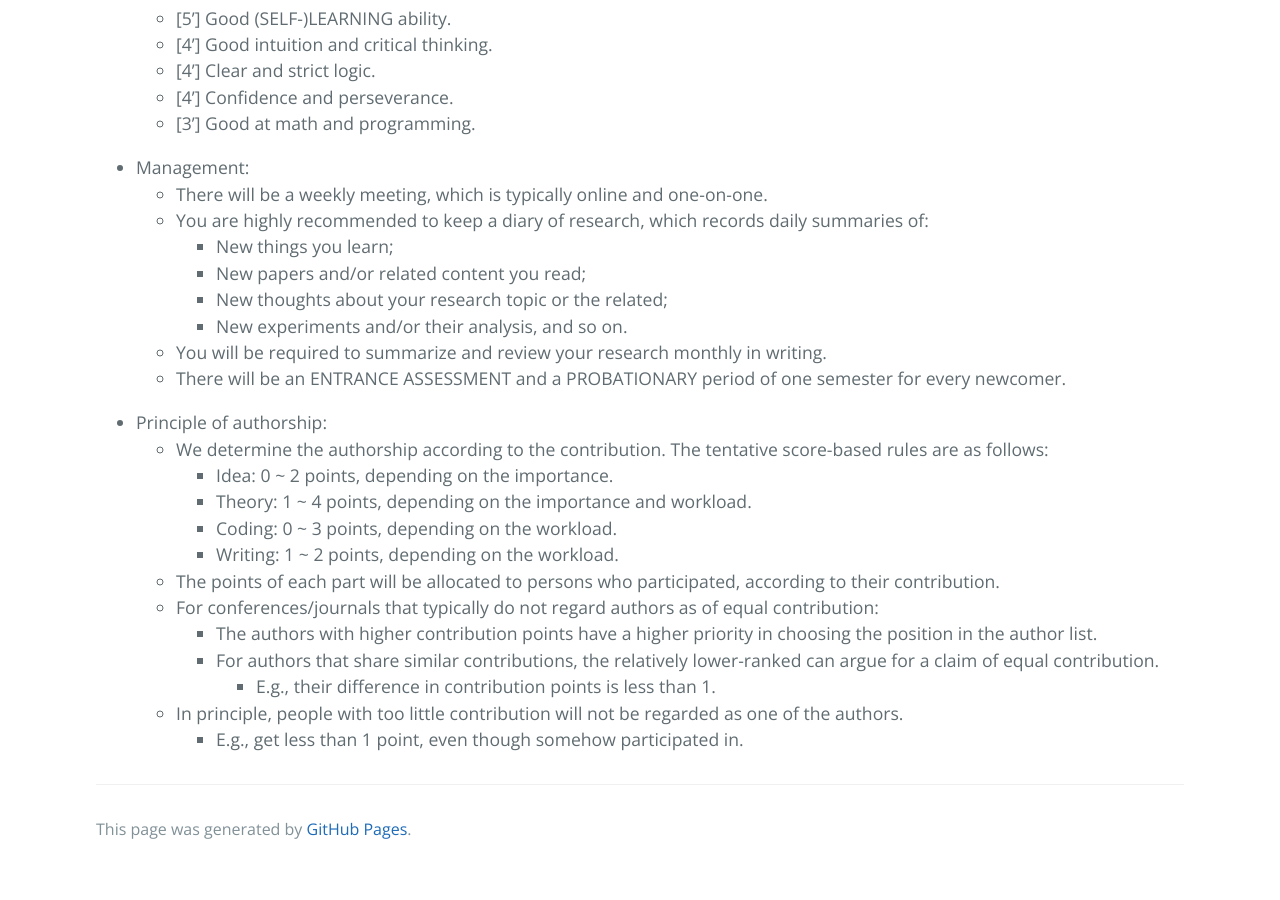
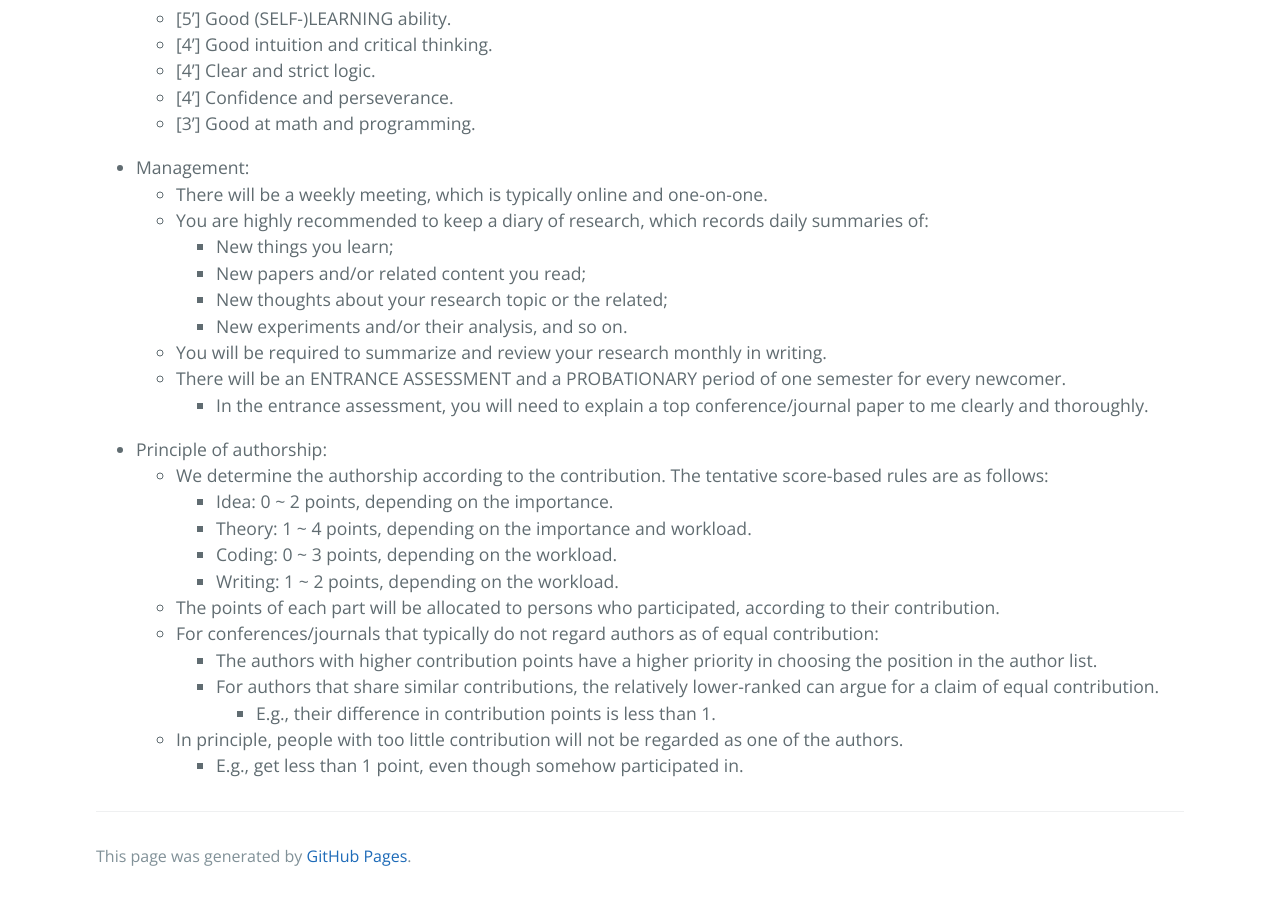
Before and after one commit to ZhimingZhou/zhimingzhou.github.io, a Jekyll site: the page built from _posts/2021-10-11-Prospective-Students.md, in a window 1280 px wide and 900 px high, scrolled down 1337 px. Built offline with Jekyll 4.4.1, drawn with Linux system fonts in a browser that asks for light colours; comment, search, counter and statistics services are not loaded; before the commit the page ends 2210 px from its top, so only the background shows below that.

Commit message:
Update 2021-10-11-Prospective-Students.md

```diff
--- a/_posts/2021-10-11-Prospective-Students.md
+++ b/_posts/2021-10-11-Prospective-Students.md
@@ -65,6 +65,7 @@ I’m looking for talented students with enthusiasm for fundamental research in
 		- New experiments and/or their analysis, and so on.
 	- You will be required to summarize and review your research monthly in writing.
 	- There will be an ENTRANCE ASSESSMENT and a PROBATIONARY period of one semester for every newcomer.
+		- In the entrance assessment, you will need to explain a top conference/journal paper to me clearly and thoroughly.
 
 <!--  -->
 - Principle of authorship:
```
